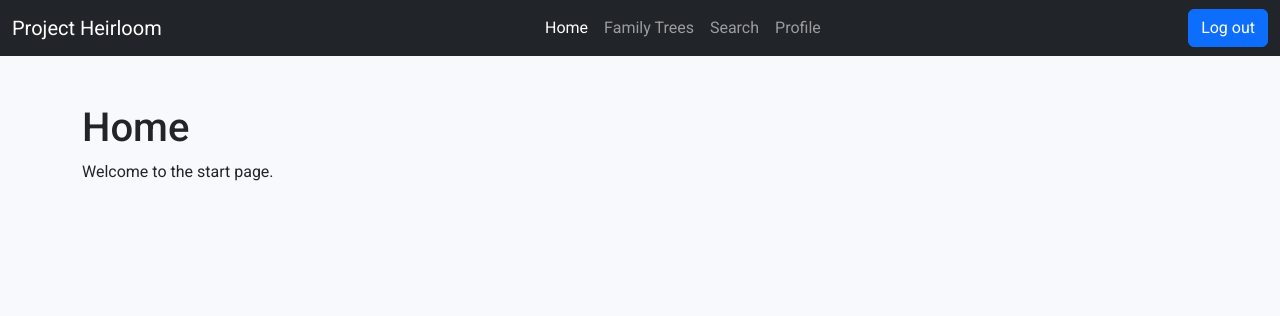
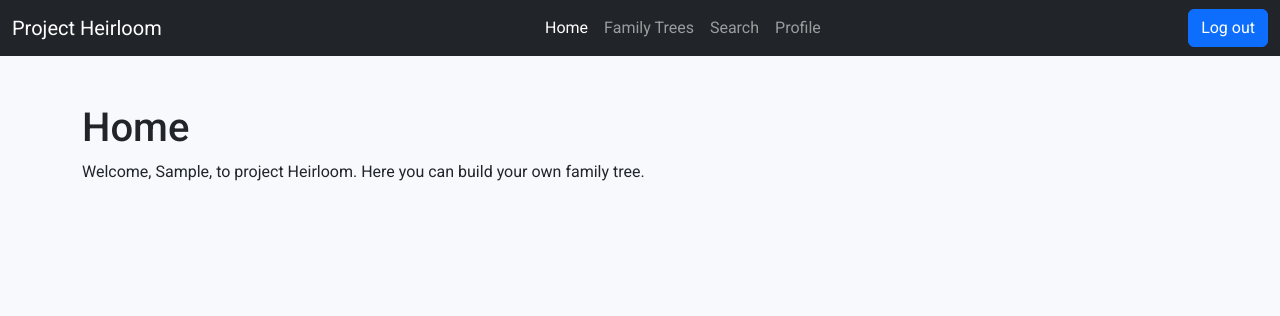
Before and after one commit to agneholmen/heirloom-backend, a Django app: page /genealogy/ in a window 1280 px wide. Shown: the top 316 px of the page. Run offline with Django 5.2, Linux system fonts and the light colour scheme; the visitor is signed in with stand-in values (Sample User, id 1); some libraries are stand-ins or nearby versions.

Commit message:
Fixed bugs with user registration process.

```diff
--- a/genealogy/context_processors.py
+++ b/genealogy/context_processors.py
@@ -2,7 +2,7 @@ from .models import Tree
 from django.utils.functional import SimpleLazyObject
 
 def tree_data(request):
-    if type(request.user) != SimpleLazyObject:
+    if type(request.user) != SimpleLazyObject and request.user.is_authenticated:
         trees = Tree.objects.filter(user=request.user).order_by('name')
     else:
         trees = None
--- a/genealogy/templates/genealogy/home.html
+++ b/genealogy/templates/genealogy/home.html
@@ -4,5 +4,5 @@
 
 {% block content %}
     <h1>Home</h1>
-    <p>Welcome to the start page.</p>
+    <p>Welcome, {% if request.user.first_name %}{{ request.user.first_name }}{% else %}{{ request.user.username }}{% endif %}, to project Heirloom. Here you can build your own family tree.</p>
 {% endblock content %}
--- a/genealogy/views/views.py
+++ b/genealogy/views/views.py
@@ -9,14 +9,15 @@ from ..forms import (
     UserEditForm,
     UserRegistrationForm
 )
-from ..models import Profile
 
 @login_required
 def home(request):
     return render(
         request,
         'genealogy/home.html',
-        {'section': 'home'}
+        {
+            'section': 'home'
+        }
     )
 
 def user_login(request):
@@ -53,7 +54,6 @@ def register(request):
             )
             # Save the User object
             new_user.save()
-            Profile.objects.create(user=new_user)
             return render(
                 request,
                 'genealogy/register_done.html',
```
